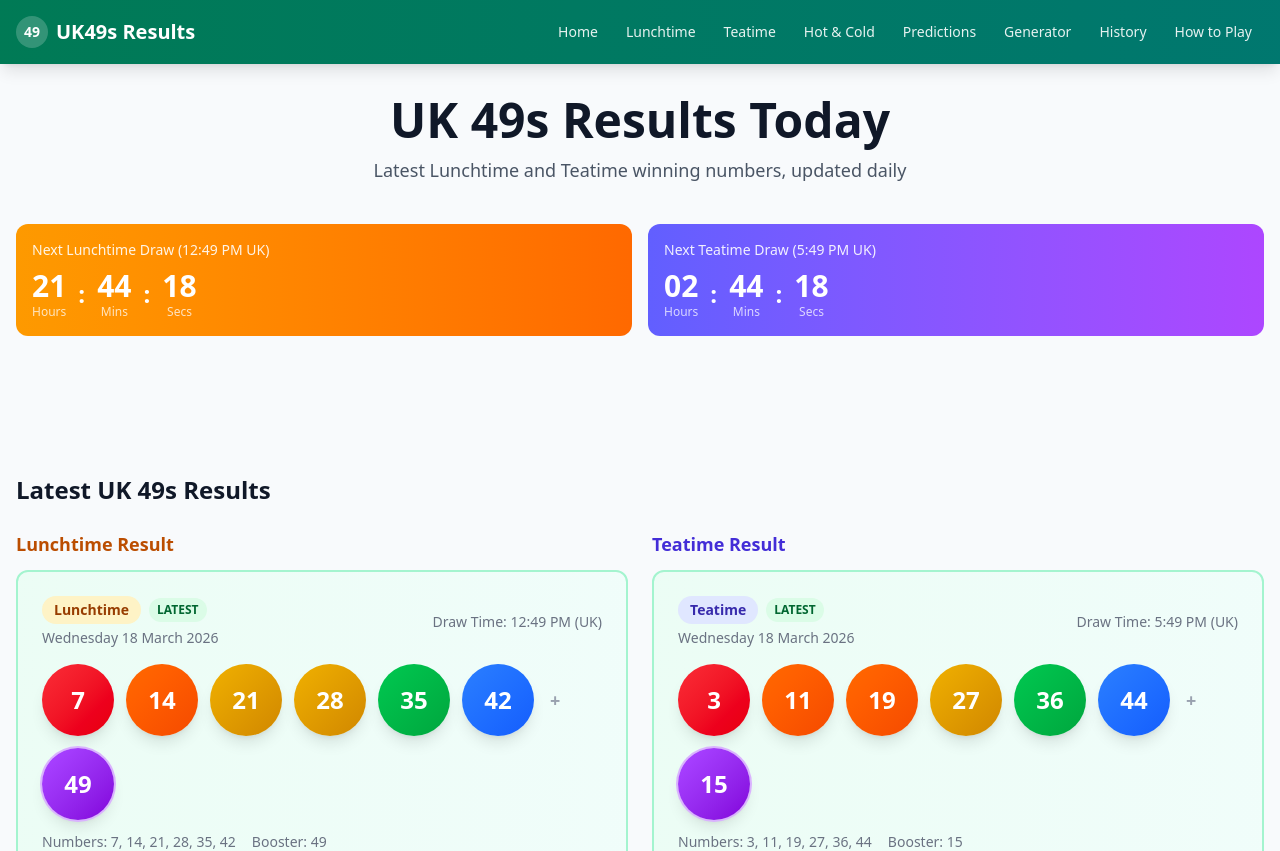
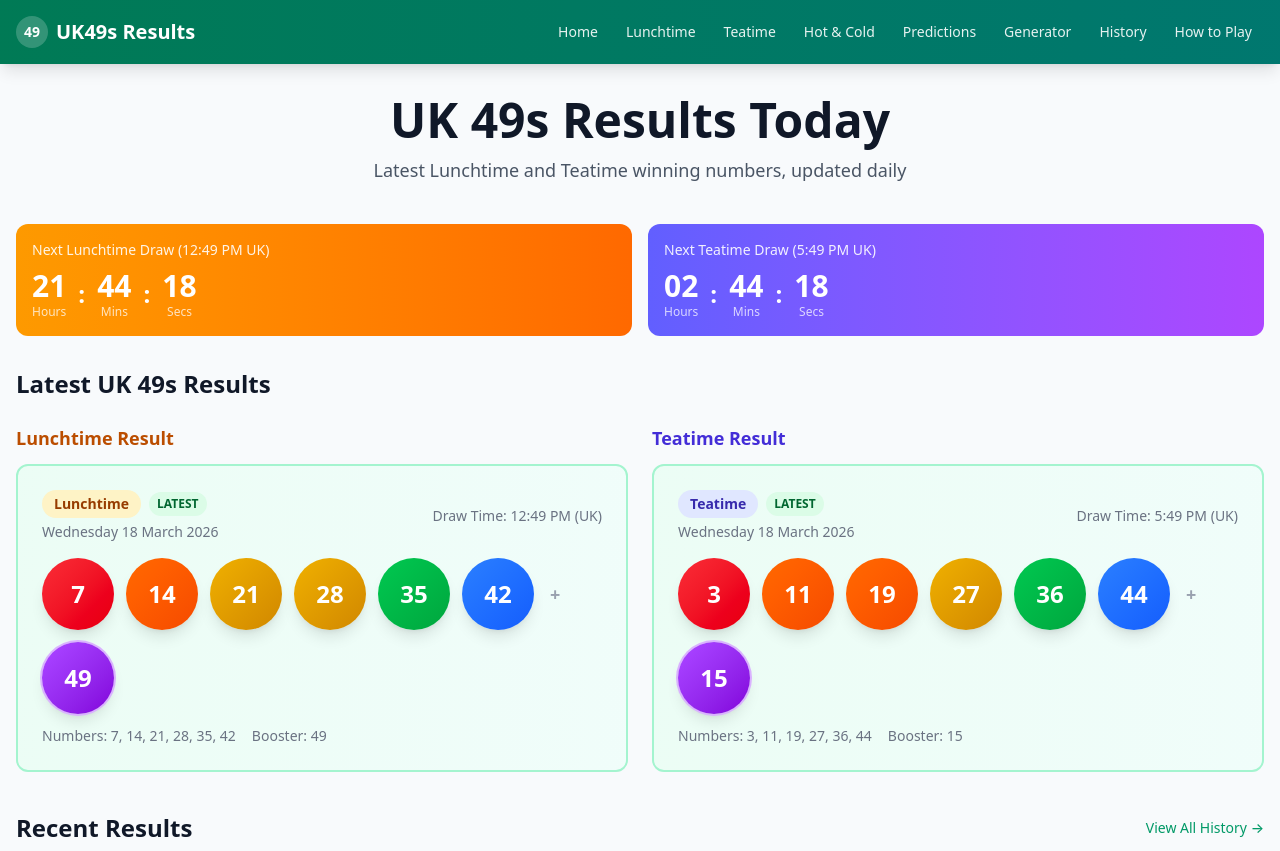
Before and after one commit to InaytUllah/uk49s-results, a Next.js app: page / in a window 1280 px wide. Shown: the top 851 px of the page. Built offline with nearby package versions, Linux system fonts and the light colour scheme.

Commit message:
Remove ad placeholder spaces - render nothing until AdSense approved

```diff
--- a/src/app/globals.css
+++ b/src/app/globals.css
@@ -27,11 +27,6 @@ body {
   animation: bounce 0.6s ease-in-out;
 }
 
-/* Ad slot placeholder styling */
-.ad-container {
-  min-height: 90px;
-}
-
 /* Custom scrollbar */
 ::-webkit-scrollbar {
   width: 8px;
--- a/src/components/AdSlot.tsx
+++ b/src/components/AdSlot.tsx
@@ -1,6 +1,6 @@
 'use client';
 
-import { useEffect, useRef } from 'react';
+import { useEffect, useRef, useState } from 'react';
 
 interface AdSlotProps {
   slot: string;
@@ -17,20 +17,26 @@ declare global {
 export default function AdSlot({ slot, format = 'auto', className = '' }: AdSlotProps) {
   const adRef = useRef<HTMLDivElement>(null);
   const pushed = useRef(false);
+  const [adsLoaded, setAdsLoaded] = useState(false);
 
   useEffect(() => {
-    if (!pushed.current && typeof window !== 'undefined') {
+    // Only render ad if AdSense script is loaded
+    if (!pushed.current && typeof window !== 'undefined' && window.adsbygoogle) {
       try {
         (window.adsbygoogle = window.adsbygoogle || []).push({});
         pushed.current = true;
+        setAdsLoaded(true);
       } catch {
         // AdSense not loaded yet
       }
     }
   }, []);
 
+  // Don't render anything if AdSense isn't active
+  if (!adsLoaded) return null;
+
   return (
-    <div className={`ad-container my-4 text-center ${className}`} ref={adRef}>
+    <div className={`text-center ${className}`} ref={adRef}>
       <ins
         className="adsbygoogle"
         style={{ display: 'block' }}
```
Also changed, not shown: .claude/launch.json (added), 1 other file (tests, documents, lock files or other folders).
